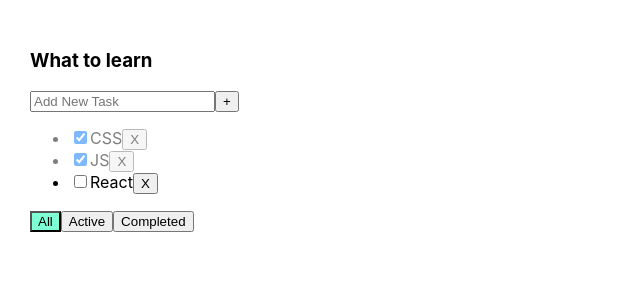
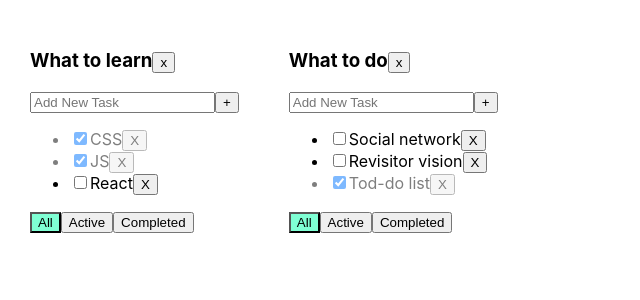
Before and after one commit to Stepan-Suprunov/CRM_PetProject, a React (Create React App) app: page / in a window 1280 px wide. Shown: the top 300 px of the page, without its empty margins (0-640 px from the left). Built offline with nearby package versions, Linux system fonts and the light colour scheme.

Commit message:
Second To-do list added

```diff
--- a/src/App.tsx
+++ b/src/App.tsx
@@ -5,9 +5,23 @@ import {v1} from "uuid";
 
 export type FilterValuesType = 'all' | 'completed' | 'active';
 
+type TodoListType = {
+    id: string
+    title: string
+    filter: FilterValuesType
+};
+
 function App() {
 
-    const initTasks: Array<TaskType> = [
+    const todolistId1 = v1();
+    const todolistId2 = v1();
+
+    const [todolists, setTodolists] = useState<Array<TodoListType>>([
+        {id: todolistId1, title: "What to learn", filter: "all"},
+        {id: todolistId2, title: "What to do", filter: "all"}
+    ]);
+    const [tasksObj, setTasksObj] = useState({
+        [todolistId1]: [
             {
                 id: v1(),
                 title: 'CSS',
@@ -23,52 +37,95 @@ function App() {
                 title: 'React',
                 isDone: false
             }
-    ];
+        ],
+        [todolistId2]: [
+            {
+                id: v1(),
+                title: 'Social network',
+                isDone: false
+            },
+            {
+                id: v1(),
+                title: 'Revisitor vision',
+                isDone: false
+            },
+            {
+                id: v1(),
+                title: 'Tod-do list',
+                isDone: true
+            }
+        ]
+    });
 
-    const [tasks, setTasks] = useState(initTasks);
-    const [filter, setFilter] = useState<FilterValuesType>('all');
-
-    function removeTask(id: string) {
-        setTasks(tasks.filter(task => task.id !== id));
+    function removeTask(id: string, todolistId: string) {
+        const tasks = tasksObj[todolistId];
+        const filteredTasks = tasks.filter(task => task.id !== id);
+        tasksObj[todolistId] = filteredTasks;
+        setTasksObj({...tasksObj});
     };
 
-    function addTask(newTaskTitle: string) {
-        const newTask: TaskType = {
+    function addTask(newTaskTitle: string, todolistId: string) {
+        const task: TaskType = {
             id: v1(),
             title: newTaskTitle,
             isDone: false
         };
 
-        setTasks([newTask, ...tasks]);
+        const tasks = tasksObj[todolistId];
+        const newTasks = [task, ...tasks];
+        tasksObj[todolistId] = newTasks;
+
+        setTasksObj({...tasksObj});
     };
 
-    function changeFilter(value: FilterValuesType) {
-        setFilter(value);
+    function changeFilter(value: FilterValuesType, todolistId: string) {
+        let todolist = todolists.find(tl => tl.id === todolistId);
+        if (todolist) {
+            todolist.filter = value;
+            setTodolists([...todolists]);
+        };
     };
 
-    function changeStatus(taskId: string, isDone: boolean) {
-        let task = tasks.find((t) => t.id === taskId);
-        if (task) task.isDone = isDone;
-        setTasks([...tasks]);
+    function changeStatus(taskId: string, isDone: boolean, todolistId: string) {
+        let task = tasksObj[todolistId].find((t) => t.id === taskId);
+        if (task) {
+            task.isDone = isDone;
+            setTasksObj({...tasksObj});
+        }
     };
 
-    let tasksForTodolist = tasks;
-    if (filter === 'completed') {
-        tasksForTodolist = tasks.filter(task => task.isDone);
-    };
-    if (filter === 'active') {
-        tasksForTodolist = tasks.filter(task => !task.isDone);
+    function removeTodolist(todolistId: string) {
+        const filteredTodolists = todolists.filter(tl => tl.id !== todolistId);
+        setTodolists(filteredTodolists);
+        delete tasksObj[todolistId];
+        setTasksObj({...tasksObj});
     };
 
     return (
         <div className="App">
-            <Todolist title={'What to learn'}
+            {
+                todolists.map((tl) => {
+
+                    let tasksForTodolist = tasksObj[tl.id];
+                    if (tl.filter === 'completed') {
+                        tasksForTodolist = tasksForTodolist.filter(task => task.isDone);
+                    };
+                    if (tl.filter === 'active') {
+                        tasksForTodolist = tasksForTodolist.filter(task => !task.isDone);
+                    };
+
+                    return <Todolist key={tl.id}
+                                     id={tl.id}
+                                     title={tl.title}
                                      tasks={tasksForTodolist}
                                      removeTask={removeTask}
                                      changeFilter={changeFilter}
-                      filter={filter}
+                                     filter={tl.filter}
                                      addTask={addTask}
-                      changeTaskStatus={changeStatus} />
+                                     changeTaskStatus={changeStatus}
+                                     removeTodolist={removeTodolist}/>
+                })
+            }
         </div>
     );
 }
--- a/src/Todolist.tsx
+++ b/src/Todolist.tsx
@@ -10,13 +10,15 @@ export type TaskType = {
 };
 
 type PropsType = {
+    id: string
     title: string
     tasks: Array<TaskType>
-    removeTask: (id: string) => void;
-    changeFilter: (value: FilterValuesType) => void;
+    removeTask: (id: string, todolistId: string) => void;
+    changeFilter: (value: FilterValuesType, todolistId: string) => void;
     filter: FilterValuesType
-    addTask: (newTaskTitle: string) => void;
-    changeTaskStatus: (taskId: string, isDone: boolean) => void;
+    addTask: (newTaskTitle: string, todolistId: string) => void;
+    changeTaskStatus: (taskId: string, isDone: boolean, todolistId: string) => void;
+    removeTodolist: (todolistId: string) => void;
 };
 
 export function Todolist(props: PropsType) {
@@ -24,10 +26,13 @@ export function Todolist(props: PropsType) {
     const [newTaskTitle, setNewTaskTitle] = useState<string>('');
     const [error, setError] = useState<string | null>(null);
 
+    const removeTodolist = () => props.removeTodolist(props.id);
 
     return (
         <div>
-            <h3>{props.title}</h3>
+            <h3>{props.title}
+                <button onClick={removeTodolist}>x</button>
+            </h3>
             <div>
                 <input
                     className={error ? 'error' : ''}
@@ -37,14 +42,14 @@ export function Todolist(props: PropsType) {
                     onKeyPress={(e) => {
                         setError(null);
                         if (e.key === 'Enter' && newTaskTitle.trim() !== '') {
-                            props.addTask(newTaskTitle.trim());
+                            props.addTask(newTaskTitle.trim(), props.id);
                             setNewTaskTitle('');
                         }
                     }}
                 />
                 <button onClick={() => {
                     if (newTaskTitle.trim() !== '') {
-                        props.addTask(newTaskTitle.trim());
+                        props.addTask(newTaskTitle.trim(), props.id);
                         setNewTaskTitle('');
                     } else {
                         setError('Field is required')
@@ -56,13 +61,13 @@ export function Todolist(props: PropsType) {
             </div>
             <ul>
                 {props.tasks.map(task =>
-                    <li key={task.id} className={task.isDone ?'is-done' : ''}>
+                    <li key={task.id} className={task.isDone ? 'is-done' : ''}>
                         <input type="checkbox"
-                               onChange={(e) => props.changeTaskStatus(task.id, e.target.checked)}
+                               onChange={(e) => props.changeTaskStatus(task.id, e.target.checked, props.id)}
                                checked={task.isDone}/>
                         <span>{task.title}</span>
                         <button onClick={() => {
-                            props.removeTask(task.id)
+                            props.removeTask(task.id, props.id)
                         }}>X
                         </button>
                     </li>)}
@@ -70,17 +75,17 @@ export function Todolist(props: PropsType) {
             <div>
                 <button className={props.filter === 'all' ? 'active-filter' : ''}
                         onClick={() => {
-                            props.changeFilter('all')
+                            props.changeFilter('all', props.id)
                         }}>All
                 </button>
                 <button className={props.filter === 'active' ? 'active-filter' : ''}
                         onClick={() => {
-                            props.changeFilter('active')
+                            props.changeFilter('active', props.id)
                         }}>Active
                 </button>
                 <button className={props.filter === 'completed' ? 'active-filter' : ''}
                         onClick={() => {
-                            props.changeFilter('completed')
+                            props.changeFilter('completed', props.id)
                         }}>Completed
                 </button>
             </div>
```
Lines whose indentation alone changed are shown as unchanged.
